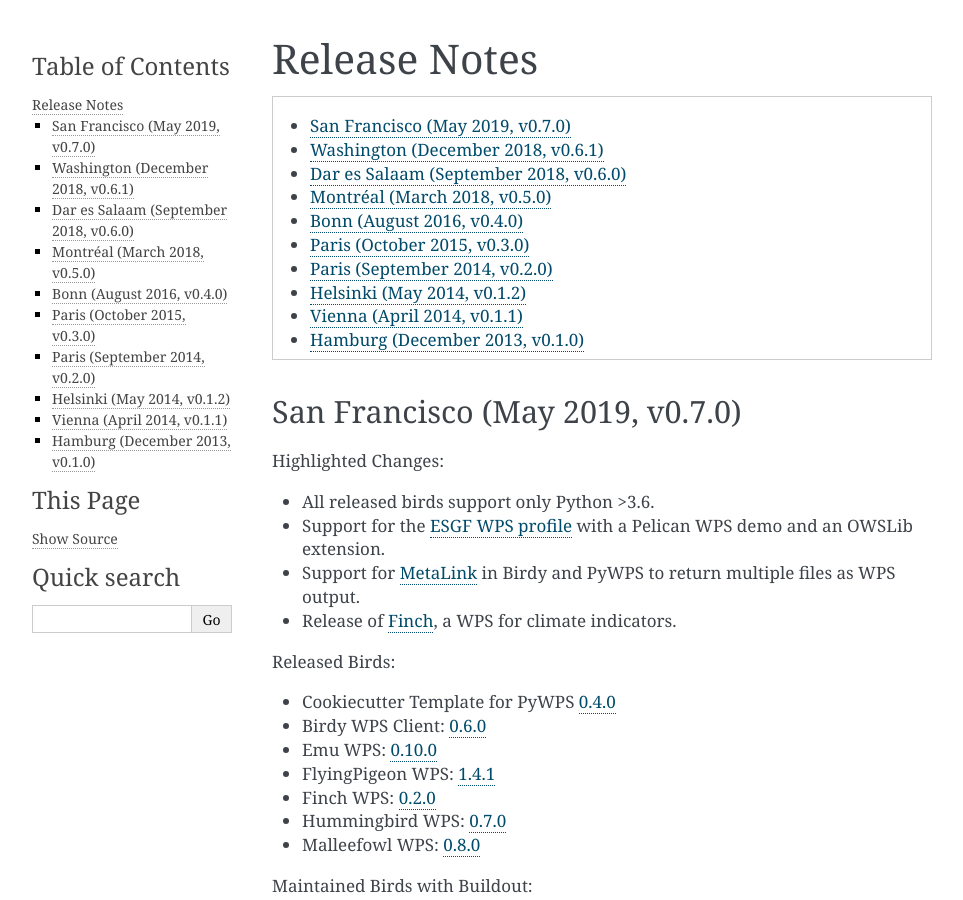
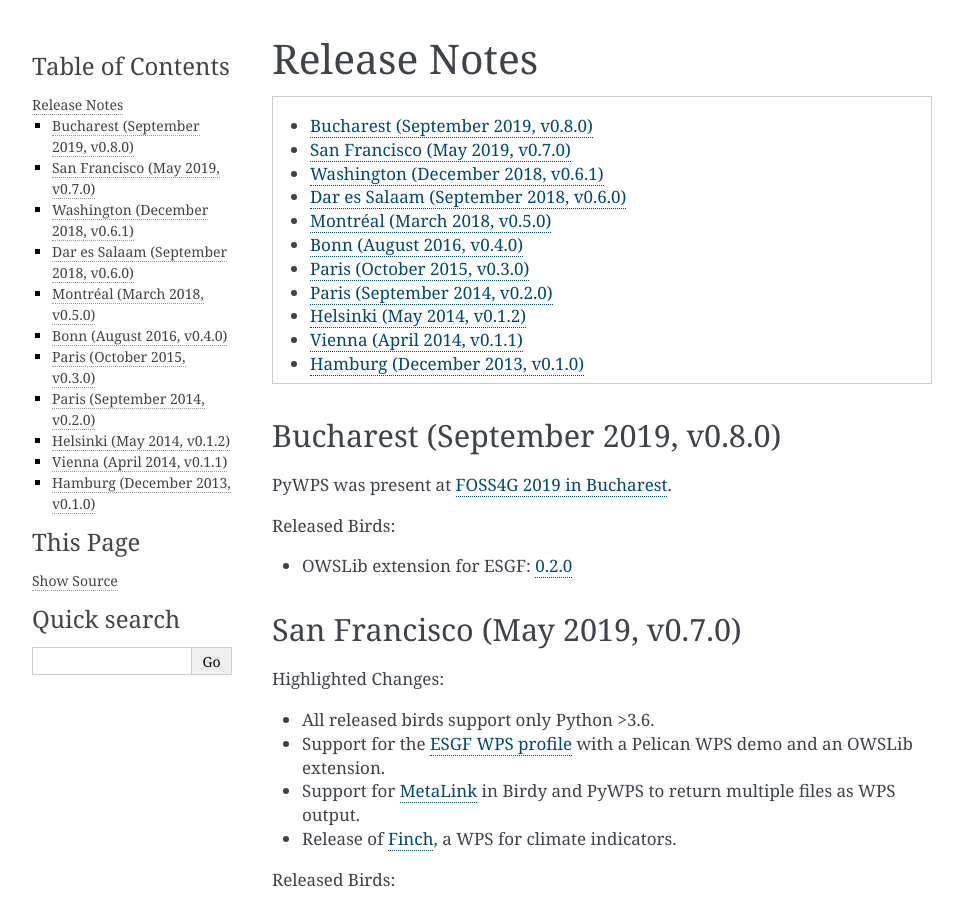
Before and after one commit to bird-house/birdhouse-docs, a Sphinx documentation site: the page built from docs/source/release_notes.rst, in a window 1280 px wide and 900 px high. Shown: the whole window, without its empty margins (148-1111 px from the left). Built offline with Sphinx 7.4.7, drawn with Linux system fonts in a browser that asks for light colours.

Commit message:
updated release for owslib-esgfwps

```diff
--- a/docs/source/release_notes.rst
+++ b/docs/source/release_notes.rst
@@ -8,6 +8,15 @@
    :local:
    :depth: 2
    :backlinks: none
+
+Bucharest (September 2019, v0.8.0)
+===============================
+
+PyWPS was present at `FOSS4G 2019 in Bucharest <https://2019.foss4g.org/>`_.
+
+Released Birds:
+
+* OWSLib extension for ESGF: `0.2.0 <https://github.com/bird-house/OWSLib-esgfwps/releases/tag/v0.2.0>`_
 
 San Francisco (May 2019, v0.7.0)
 ================================
```
